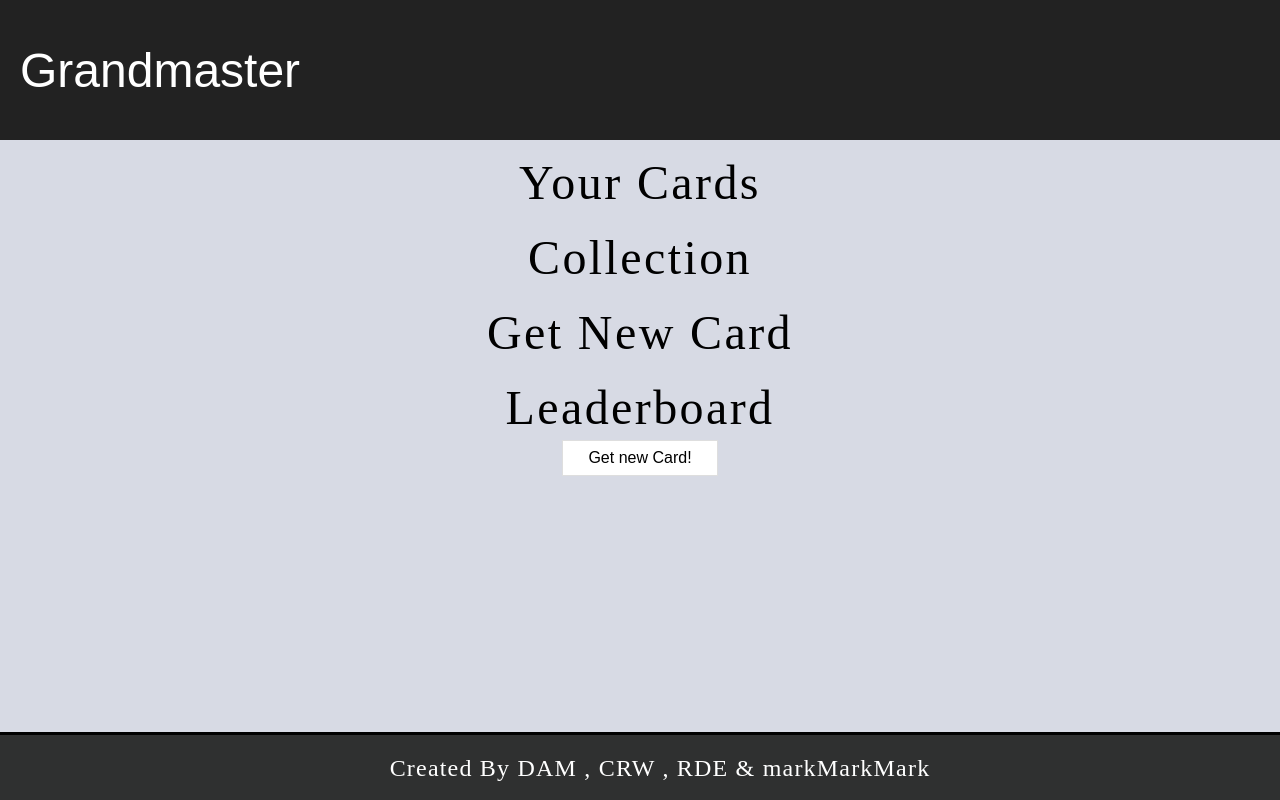
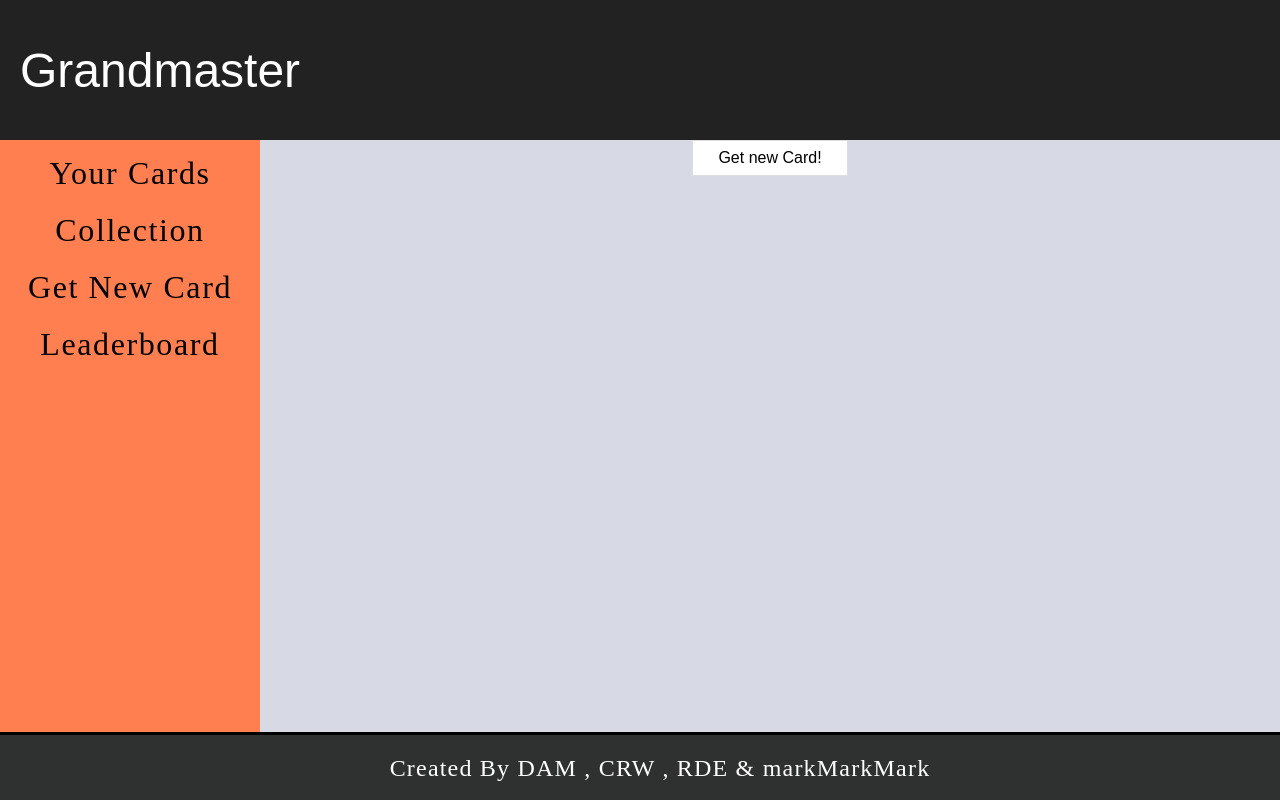
Before and after one commit to hewhowearspants/Grandmaster-io, a React (Create React App) app in the folder client/: page /user in a window 1280 px wide. Both pictures are taken after a click on the item "Get New Card". Built offline with nearby package versions, Linux system fonts and the light colour scheme; no server answers.

Commit message:
make CSS changes to Dashboard, Card components

```diff
--- a/client/src/App.css
+++ b/client/src/App.css
@@ -13,16 +13,51 @@ h3 {
 font-size: 2.5em;
 }
 
+p {
+  margin: 0;
+}
+
 .dashboard-nav ul li {
   font-family:baskerville;
-  font-size: 3em;
+  font-size: 2em;
   color:#000000;
   margin-bottom:-10px;
+}
+
+.dashboard {
+  display:flex;
+  height: calc(100% - 68px);
+  margin-bottom: 68px;
+}
+
+.dashboard-nav {
+  background-color: coral;
+  width: 260px;
+  min-width: 260px;
+}
+
+.dashboard-contents {
+  overflow: auto;
+  flex-grow: 1;
+  display: inline-block;
+}
+
+.dashboard-contents .UserCards {
+  display: flex;
+  flex-wrap: wrap;
+  padding: 10px;
+}
+
+.dashboard-contents .card-collection {
+  display: flex;
+  flex-wrap: wrap;
+  padding: 10px;
 }
 
 ul {
   margin: 0px;
   padding: 0px;
+  list-style: none;
 }
 
 li {
@@ -75,7 +110,6 @@ main {
 .home ul li {
   display: flex;
 }
-
 
 .register input{
   display: flex;
@@ -150,40 +184,57 @@ footer {
   color: white;
 }
 
-.Card {
-  width:63%;
-  margin:0 auto;
-  background:red;
-}
-
 .card {
-  width:40vh;
+  width:150px;
+  height: 200px;
   display:flex;
   flex-direction: column;
+  justify-content: space-between;
   float:left;
   padding:5px;
 }
 
-.card-name{
-  line-height: 0.08em;
-  margin-top:13px;
+.card-top {
+  display: flex;
+  justify-content: space-between;
+  padding: 5px 12px
 }
 
-.card-name p{
+.card-top .delete-button,
+.card-top .edit-button {
+  /* padding: 5px 12px; */
+  opacity: 0;
+  transition: .2s all;
+}
+
+.UserCards .card:hover .delete-button,
+.UserCards .card:hover .edit-button {
+  opacity: 1;
+}
+
+.card-name{
+  /* line-height: 0.08em; */
+}
+
+.card-name p {
   font-size:13px;
+}
+
+.card-name p:nth-child(2) {
+  color: cornsilk;
+  margin-top: 3px;
 }
 
 .card-numbers {
   display: flex;
   justify-content: space-between;
-  width:200px;
-  margin-left:22px;
-  margin-top:217px;
+  padding: 5px 10px;
 }
 
 .card-numbers p {
   width:50px;
-  font-size:14px;
+  font-size: 14px;
+  margin: 0px;
 }
 
 .card.Pawn{
```
